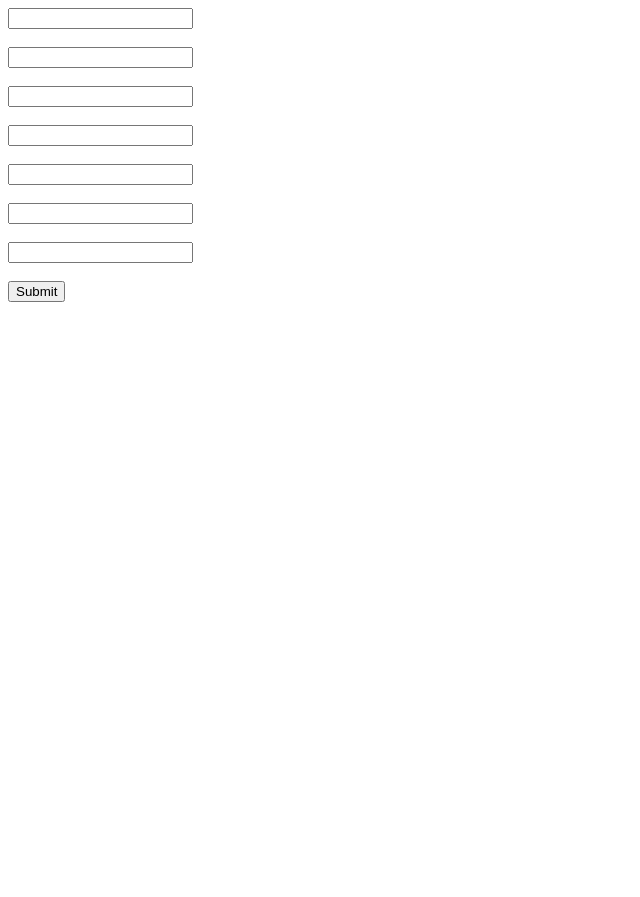
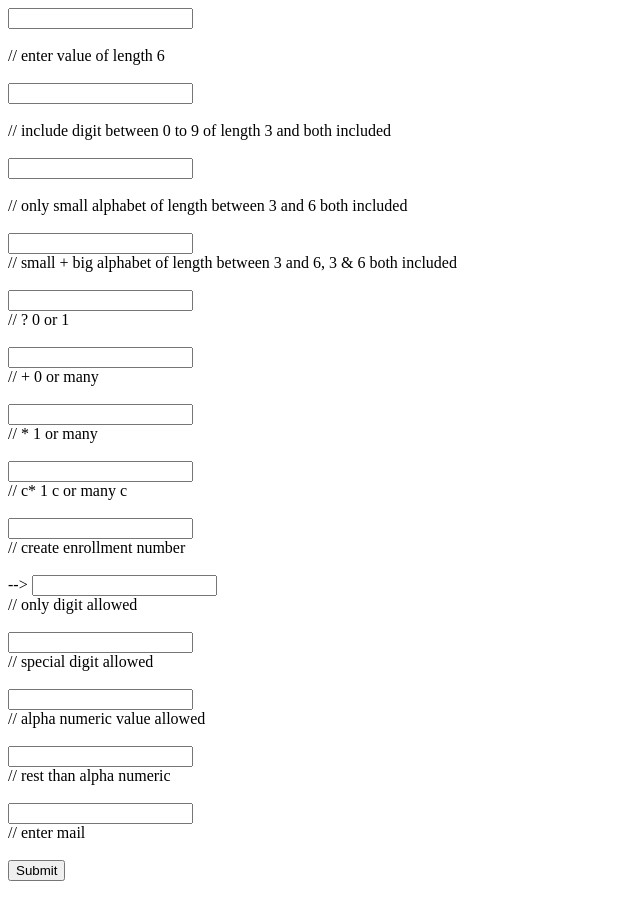
Before and after one commit to Harshad1705/MERN-Stack, a plain HTML site: page Day-5/Section-2/views/index.html in a window 1280 px wide. Shown: the whole page, without its empty margins (0-640 px from the left). Before the commit the page ends 800 px from the top, so only its background shows below. Drawn offline with Linux system fonts and the light colour scheme.

Commit message:
Update index.html

```diff
--- a/Day-5/Section-2/views/index.html
+++ b/Day-5/Section-2/views/index.html
@@ -1,10 +1,19 @@
-<form action="search">
-    <input name="t1" required pattern="\d{6}" > <br> <br>
-    <input name="t2" required pattern="[0-9]{3,6}" ><br> <br>
-    <input name="t3" required pattern="[a-z]{3,6}" > <br><br>
-    <input name="t4" required pattern="[a-zA-Z]{3,6}" > <br><br>
-    <input name="t5" required pattern="cs-?[0-9]{0,2}" > <br><br>
-    <input name="t5" required pattern="cs-?[0-9]{0,2}+" > <br><br>
-    <input name="t5" required pattern="cs-?[0-9]{0,2}*" > <br><br>
+
+
+<form action="search" >
+    <input name="t1" required pattern="\d{6}" > <br> <br>                    // enter value of length 6     <br><br>
+    <input name="t2" required pattern="[0-9]{3,6}" ><br> <br>                //  include digit between 0 to 9 of length 3 and both included             <br><br>
+    <input name="t3" required pattern="[a-z]{3,6}" > <br><br>                // only small alphabet of length between 3 and 6 both included <br><br>
+    <input name="t4" required pattern="[a-zA-Z]{3,6}" > <br>                 // small + big alphabet of length between 3 and 6, 3 & 6 both included       <br><br>
+    <input name="t5" required pattern="cs-?[0-9]{0,2}" > <br>                // ?  0 or 1 <br><br>
+    <input name="t5" required pattern="cs-?[0-9]{0,2}+" > <br>               // +  0 or many <br><br>
+    <input name="t5" required pattern="cs-?[0-9]{0,2}*" > <br>               // *  1 or many  <br><br>
+    <input name="t5" required pattern="abc*" > <br>                          // c*  1 c or many c  <br><br>
+    <input name="t5" required pattern="\d{4}[A-Z]{2}[0-9]{6}" > <br>         // create enrollment number  <br><br> -->
+    <input name="t5" required pattern="\d+" > <br>                           // only digit allowed <br><br>
+    <input name="t5" required pattern="\D+" > <br>                           // special digit allowed <br><br>
+    <input name="t5" required pattern="\w+" > <br>                           // alpha numeric value allowed <br><br>
+    <input name="t5" required pattern="\W+" > <br>                           // rest than alpha numeric <br><br>
+    <input name="t6" required pattern="\w+[@]\w+[.]\w+([.]\w+)?" > <br>      // enter mail <br><br>
     <input type="submit">
 </form>
```
